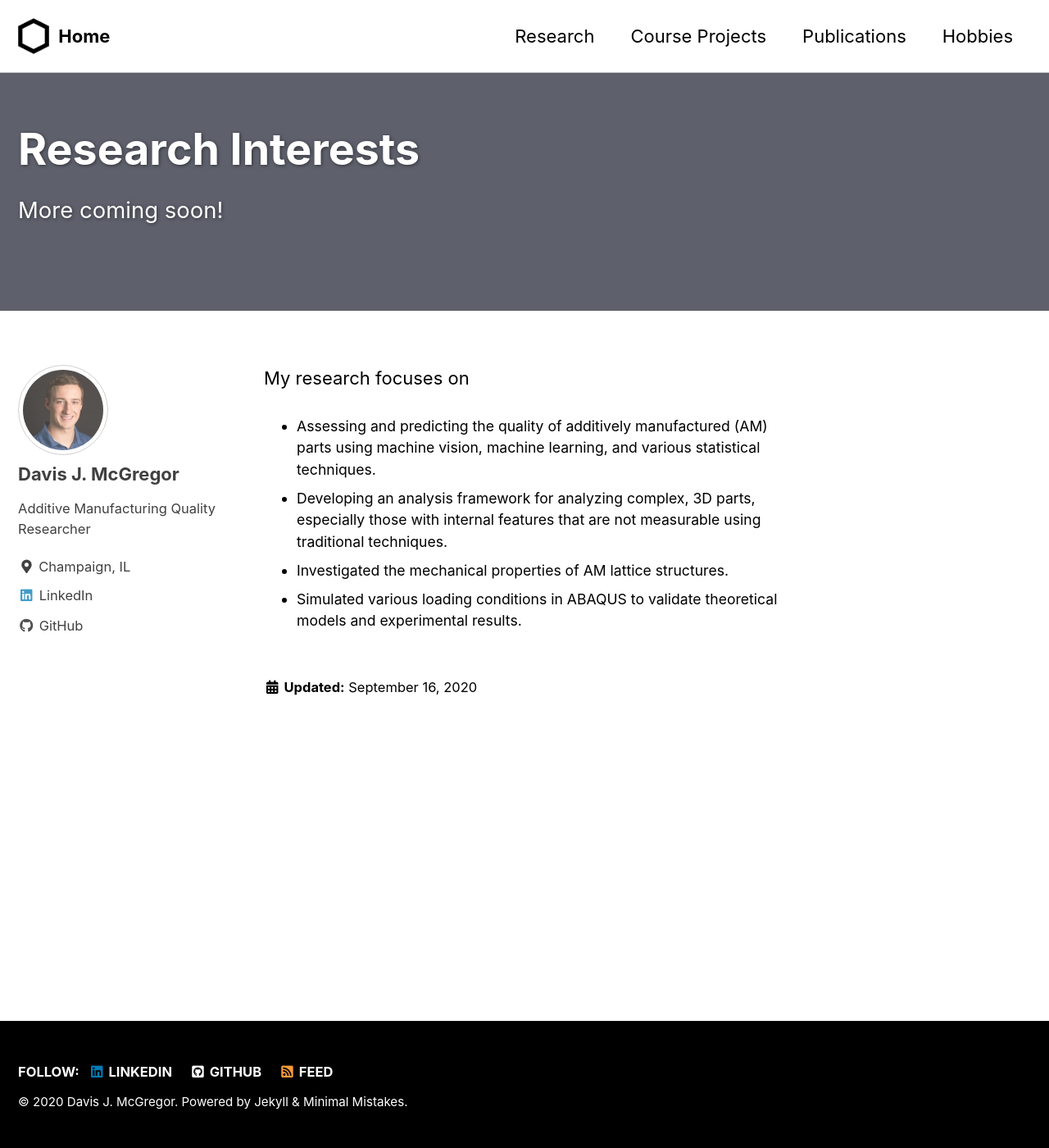
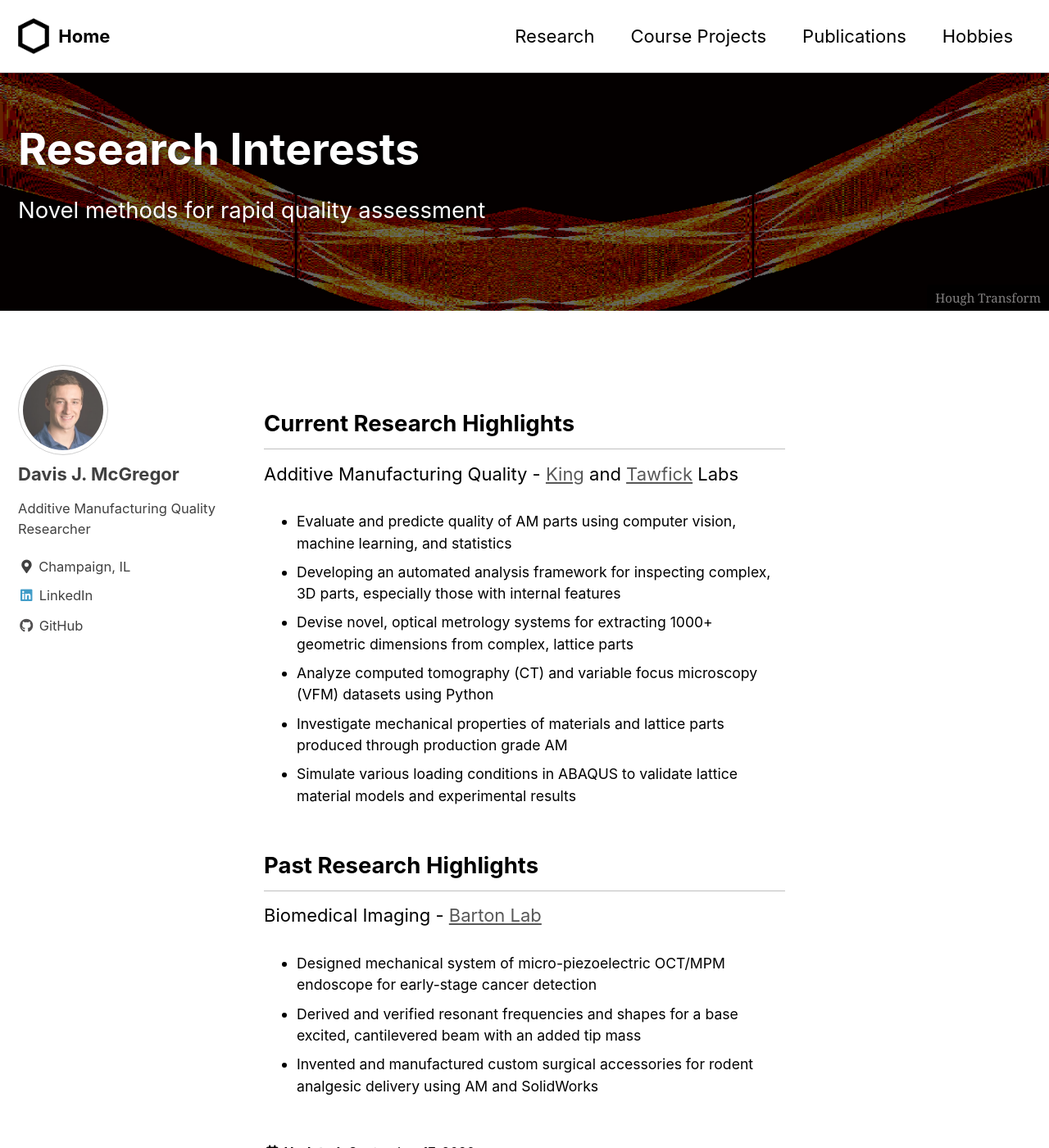
Before and after one commit to djmcgregor/djmcgregor.github.io, a Jekyll site: the page built from _pages/research.md, in a window 1280 px wide and 1400 px high. Shown: the whole window at 82% size. Built offline with Jekyll 4.4.1, drawn with Linux system fonts in a browser that asks for light colours; cached includes are drawn as plain includes.

Commit message:
update research content

```diff
--- a/_pages/research.md
+++ b/_pages/research.md
@@ -3,19 +3,30 @@ layout: single
 # classes: wide
 permalink: /research/
 title: "Research Interests"
-excerpt: "More coming soon!"
+excerpt: "Novel methods for rapid quality assessment"
 header:
   overlay_color: "#5e616c"
-  # overlay_image: /assets/images/research/rch_fpc.png
-  # image_description: "flowpastcylinder"
-  # caption: "Flow past a cylinder at Re=300"
-last_modified_at: 2020-09-16T08:41:35-04:00
+  overlay_filter: "0.6"
+  overlay_image: /assets/images/research/hough_transform.png
+  image_description: "Hough transform on hexagon"
+  caption: "Hough Transform"
+last_modified_at: 2020-09-17T08:41:35-04:00
 ---
-My research focuses on
+## Current Research Highlights
+Additive Manufacturing Quality - [King](https://kinglab.mechse.illinois.edu/) and [Tawfick](https://tawfick.mechse.illinois.edu/) Labs
 {: style="font-size: 1em;"}
 
-* Assessing and predicting the quality of additively manufactured (AM) parts using machine vision, machine learning, and various statistical techniques.
-*	Developing an analysis framework for analyzing complex, 3D parts, especially those with internal features that are not measurable using traditional techniques.
-*	Investigated the mechanical properties of AM lattice structures.
-*	Simulated various loading conditions in ABAQUS to validate theoretical models and experimental results.
+* Evaluate and predicte quality of AM parts using computer vision, machine learning, and statistics
+* Developing an automated analysis framework for inspecting complex, 3D parts, especially those with internal features
+* Devise novel, optical metrology systems for extracting 1000+ geometric dimensions from complex, lattice parts
+* Analyze computed tomography (CT) and variable focus microscopy (VFM) datasets using Python
+* Investigate mechanical properties of materials and lattice parts produced through production grade AM
+* Simulate various loading conditions in ABAQUS to validate lattice material models and experimental results
 <!-- {: style="text-align: justify;"} -->
+
+## Past Research Highlights
+Biomedical Imaging - [Barton Lab](http://bmeoptics.engr.arizona.edu/)
+{: style="font-size: 1em;"}
+* Designed mechanical system of micro-piezoelectric OCT/MPM endoscope for early-stage cancer detection
+* Derived and verified resonant frequencies and shapes for a base excited, cantilevered beam with an added tip mass
+* Invented and manufactured custom surgical accessories for rodent analgesic delivery using AM and SolidWorks
```
